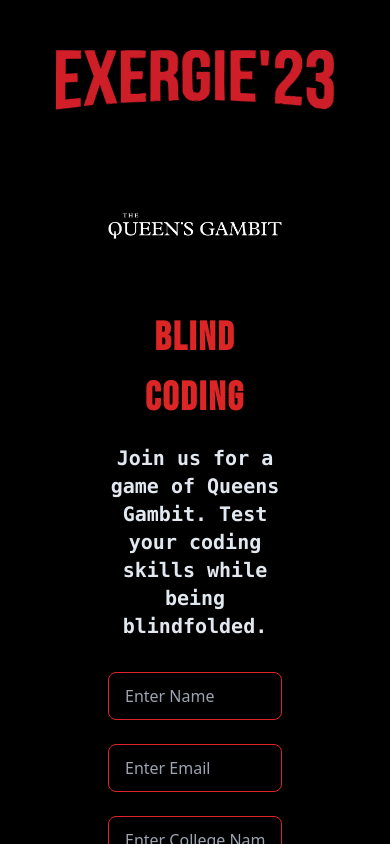
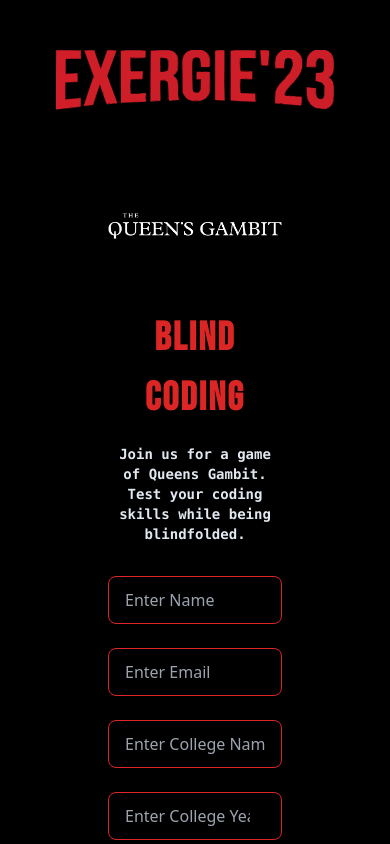
Before and after one commit to parnexcodes/exergie, a SvelteKit app: page /event/blind-coding in a window 390 px wide. Shown: the top 844 px of the page. Built offline with nearby package versions, Linux system fonts and the light colour scheme.

Commit message:
minor styling fix

```diff
--- a/src/routes/event/[id]/+page.svelte
+++ b/src/routes/event/[id]/+page.svelte
@@ -78,7 +78,7 @@
 						</p>
 						<p
 							in:fade={{ duration: 2700, easing: sineIn }}
-							class="text-slate-200 font-mono font-bold text-xl mt-4"
+							class="text-slate-200 font-mono font-bold md:text-xl text-sm mt-4"
 						>
 							{data[0].info}
 						</p>
```
